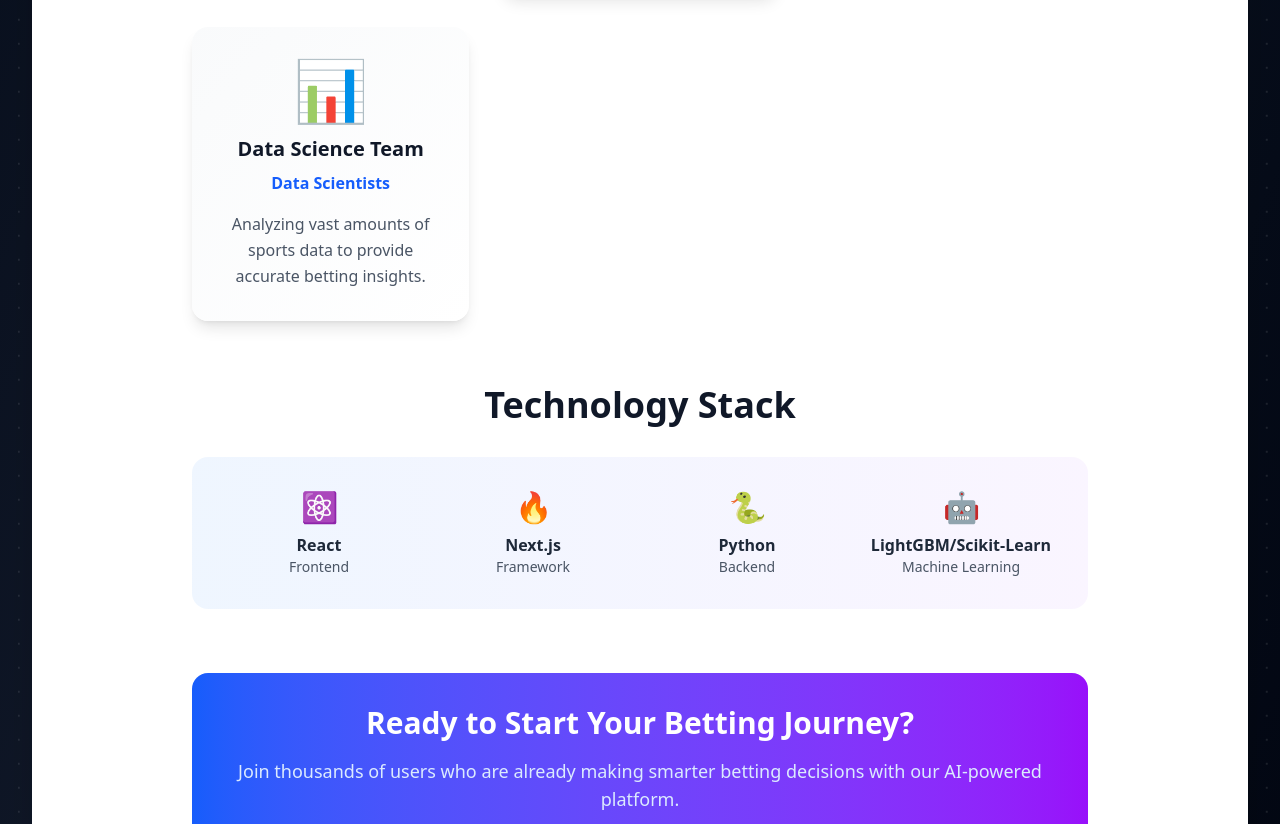
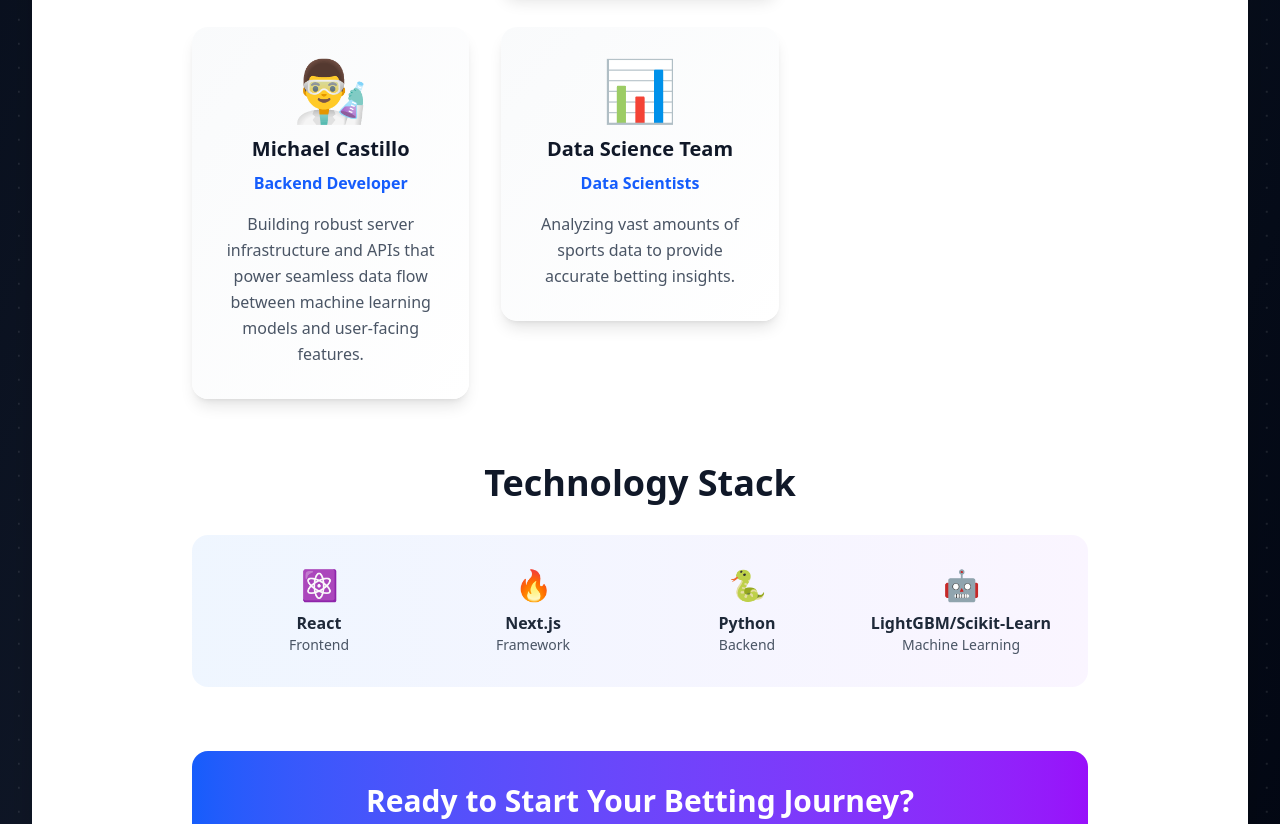
Before and after one commit to F2025-CS4800/hedge-your-bets, a Next.js app in the folder frontend/: page /about in a window 1280 px wide. Shown: the part 1720-2544 px from the top of the page. Built offline with nearby package versions, Linux system fonts and the light colour scheme; no server answers.

Commit message:
added personal about page profile

```diff
--- a/frontend/app/about/page.jsx
+++ b/frontend/app/about/page.jsx
@@ -31,6 +31,13 @@ export default function AboutPage() {
 				"Developing intuitive, high performance interfaces to translate complex betting data into actionable insights.",
 			emoji: "👨‍🔧" ,
 			linkedin: "https://www.linkedin.com/in/timothy-tsang-7b39162b1/"
+		},
+		{
+			name: "Michael Castillo",
+			role: "Backend Developer",
+			description:
+				"Building robust server infrastructure and APIs that power seamless data flow between machine learning models and user-facing features.",
+			emoji: "👨‍🔬",
 		},
 		{
 			name: "Data Science Team",
```
